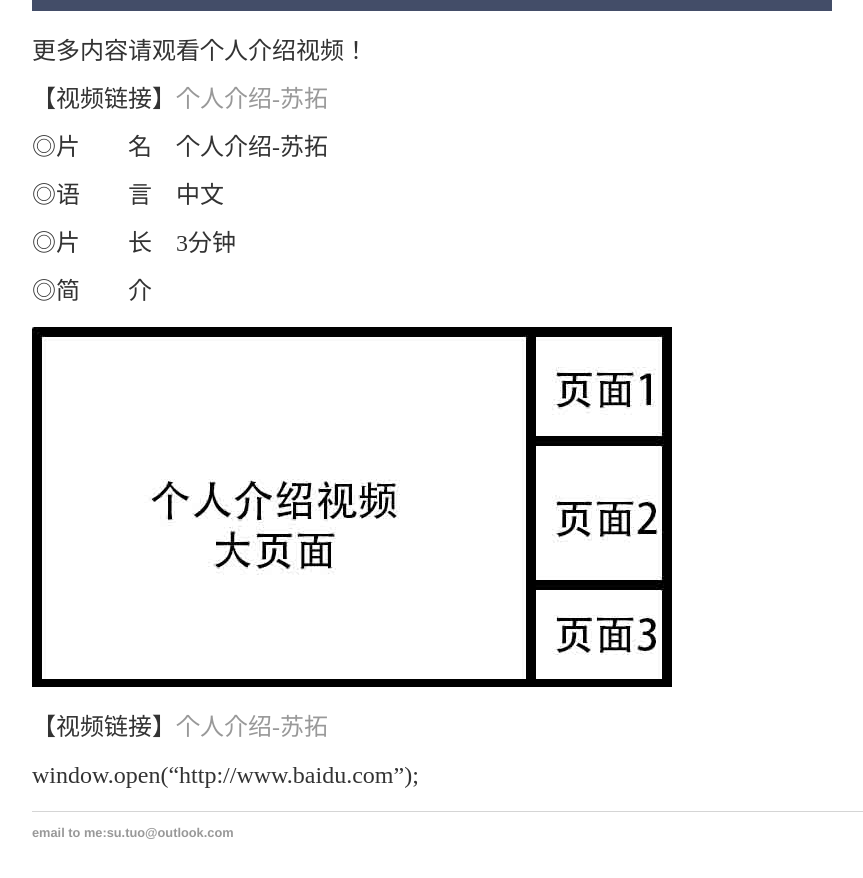
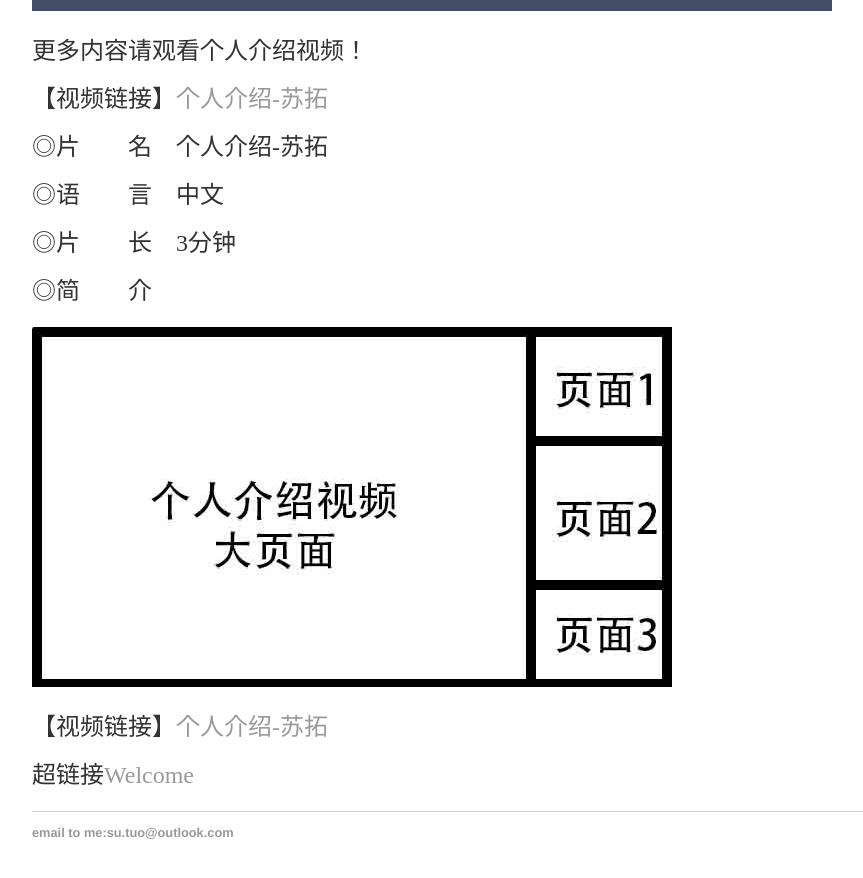
Before and after one commit to SotakuStudio/SotakuStudio.github.io, a Jekyll site: the page built from _posts/2021-12-30-chnresume.md, in a window 1280 px wide and 900 px high, scrolled down 1344 px. Shown: the top 878 px of the window, without its empty margins (160-1023 px from the left). Built offline with Jekyll 4.4.1, drawn with Linux system fonts in a browser that asks for light colours.

Commit message:
Update 2021-12-30-chnresume.md

```diff
--- a/_posts/2021-12-30-chnresume.md
+++ b/_posts/2021-12-30-chnresume.md
@@ -21,4 +21,5 @@ date: 2021-12-30
 
 【视频链接】[个人介绍-苏拓](https://1drv.ms/v/s!Aj9fktzHJKNciN02BrABSgitCyzcvw?e=68vd63?_blank)
 
-window.open("http://www.baidu.com");
+
+超链接<a href="http://www.baidu.com" title="我是新打开的页面" target="_blank">Welcome</a>
```
